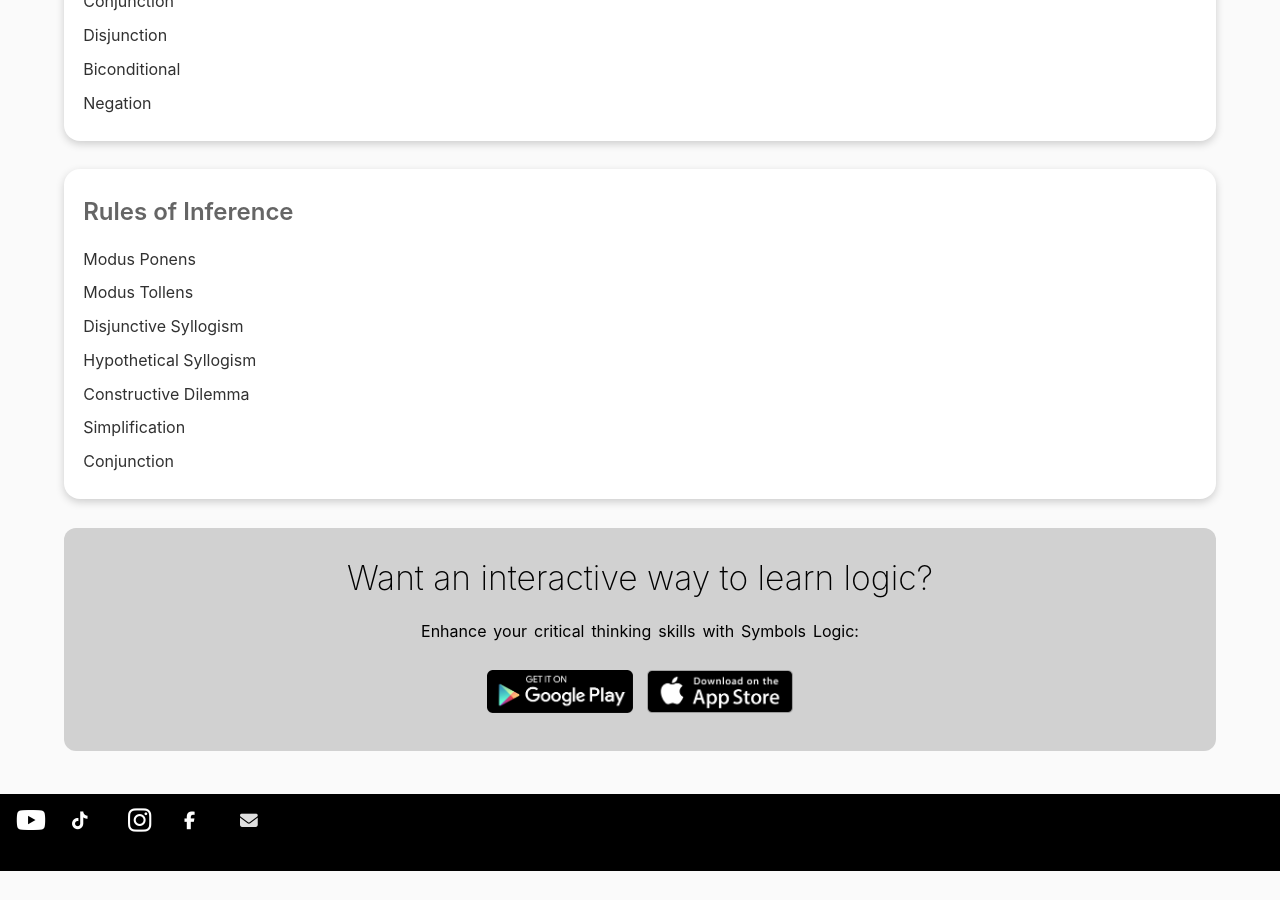
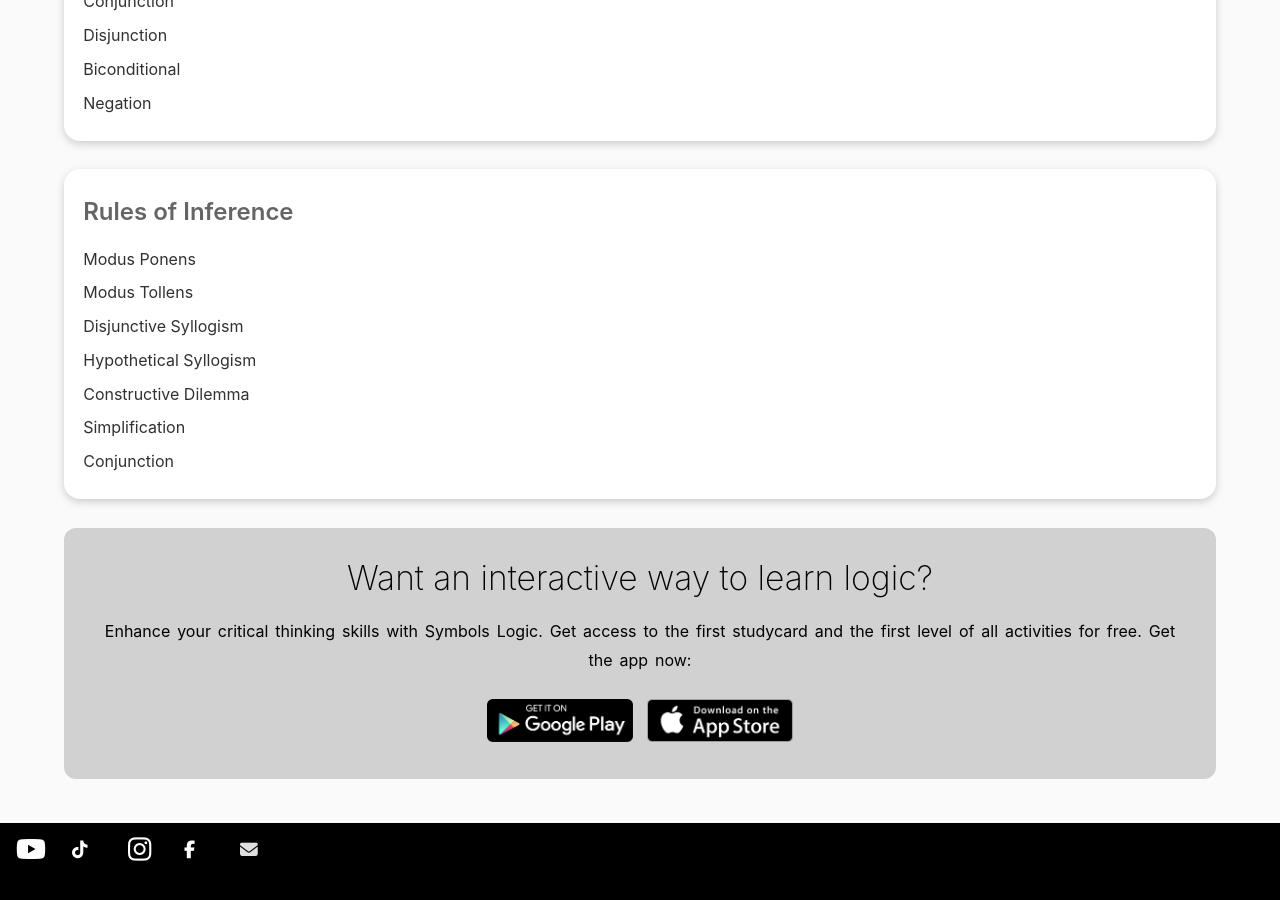
Before and after one commit to symbolslogic/symbolslogic.github.io, a Jekyll site: the page built from index.html, in a window 1280 px wide and 900 px high, scrolled down 752 px. Built offline with Jekyll 4.4.1, drawn with Linux system fonts in a browser that asks for light colours; nearby versions of some CDN libraries; before the commit the page ends 1623 px from its top, so only the background shows below that.

Commit message:
Update: app-call-out

```diff
--- a/_includes/app-call-out.html
+++ b/_includes/app-call-out.html
@@ -1,6 +1,10 @@
 <div class="app-callout">
   <h3>Want an interactive way to learn logic?</h3>
-  <p>Enhance your critical thinking skills with Symbols Logic:</p>
+  <p>
+    Enhance your critical thinking skills with Symbols Logic. Get access to the
+    first studycard and the first level of all activities for free. Get the app
+    now:
+  </p>
   <div class="app-callout-button-container">
     <a
       href="https://play.google.com/store/apps/details?id=com.symbols_app.symbols"
```
